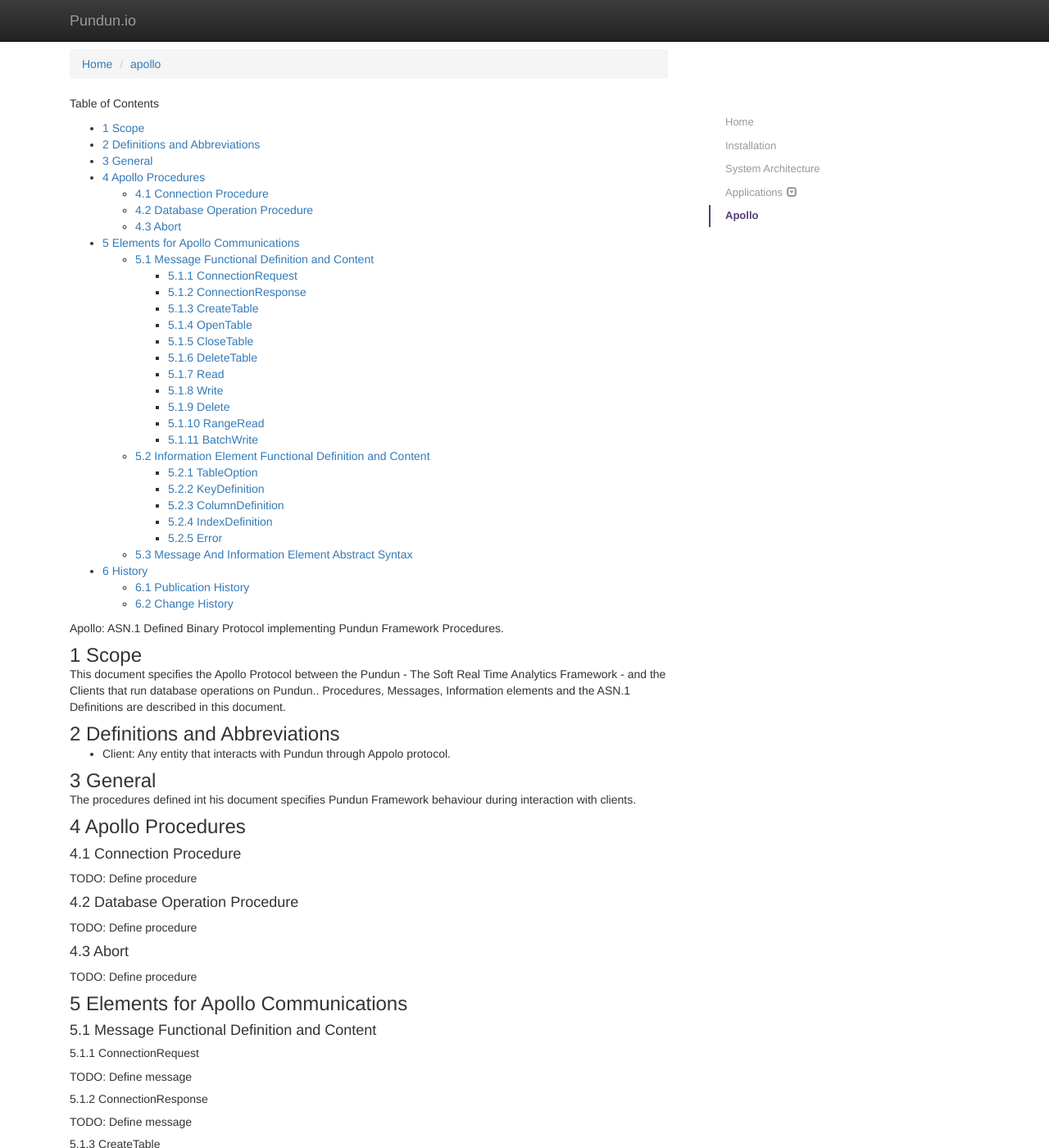
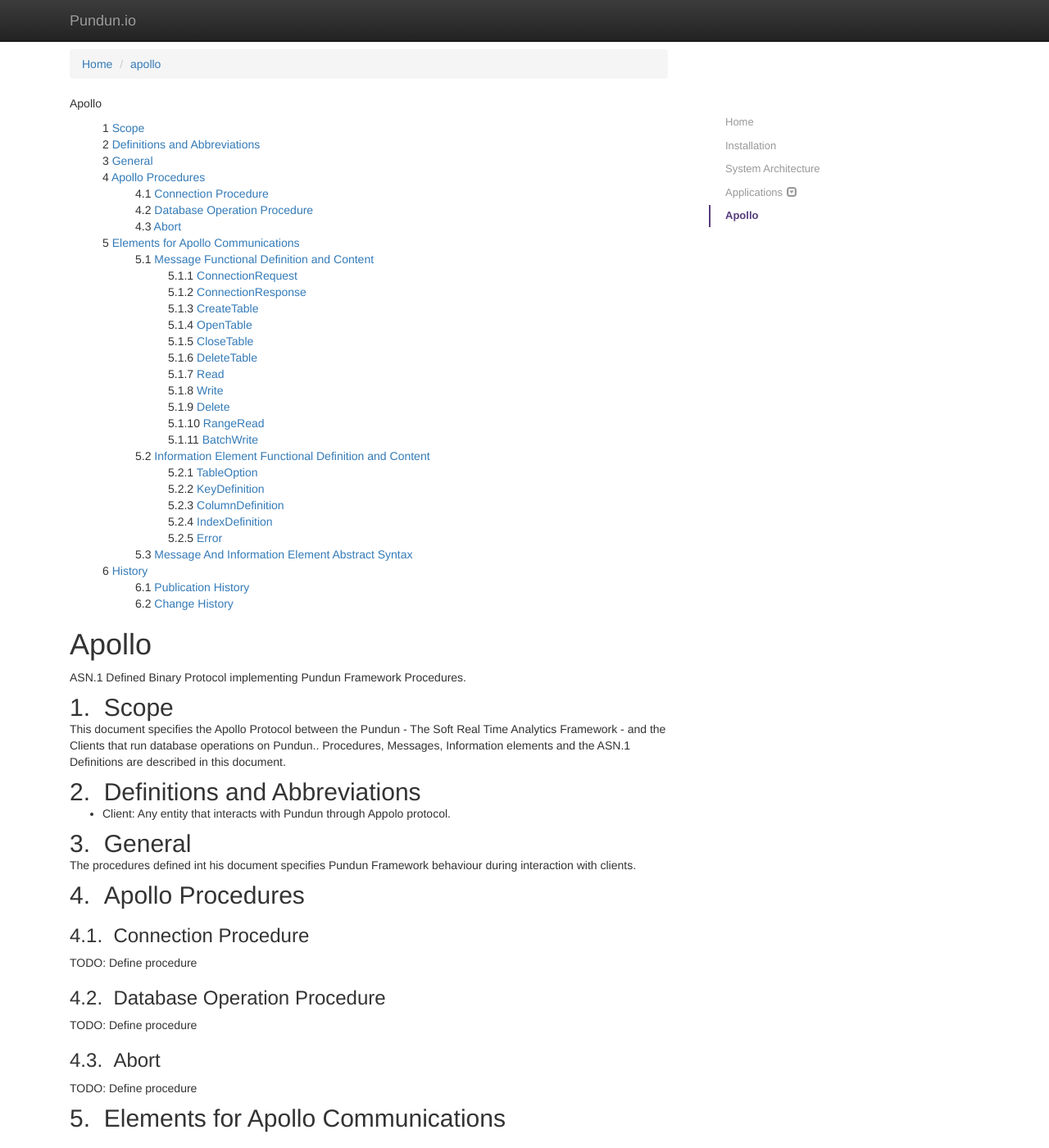
Before and after one commit to pundunlabs/pundunlabs.github.io, a Jekyll site: the page built from apollo/index.md, in a window 1280 px wide and 1400 px high. Shown: the whole window at 82% size. Built offline with Jekyll 4.4.1, drawn with Linux system fonts in a browser that asks for light colours; Markdown is read by kramdown in place of the engine named in the settings; some of the changed text lies outside the part shown.

Commit message:
Add auto generated TOC and Heading numbering
Remove fixed numbering from apollo/index.md headings

````diff
--- a/_includes/footer.html
+++ b/_includes/footer.html
@@ -6,7 +6,7 @@
 
 	<script type="text/javascript">
 	    $(document).ready(function() {
-
+		$( "h1" ).addClass( "countheads" );
 		$('#toc').toc();
 		$('body').scrollspy({
 		     target: '#sidebar'
--- a/_layouts/default.html
+++ b/_layouts/default.html
@@ -14,7 +14,7 @@
 	    {% endif %}
 
 	    {% assign previous="" %}
-		<ol class="breadcrumb">
+		<ul class="breadcrumb">
 		    <li><a href="/">Home</a></li>
 		{% for unused in (1..num_parts) %}
 		    {% capture first_word %}{{ url_parts | truncatewords:1 | remove:"..."}}{% endcapture %}
@@ -27,7 +27,7 @@
 
 		    {% capture url_parts %}{{ url_parts |remove_first:first_word }}{% endcapture %}
 		{% endfor %}
-		</ol>
+		</ul>
 	</div>
     {% endunless %}
     <!-- Breadcrumbs: -->
--- a/apollo/index.md
+++ b/apollo/index.md
@@ -4,49 +4,48 @@
 group: "navigation"
 order: "120"
 ---
+# Apollo
 
-Apollo: ASN.1 Defined Binary Protocol implementing Pundun Framework Procedures.
+ASN.1 Defined Binary Protocol implementing Pundun Framework Procedures.
 
-### 1 Scope
+## Scope
 This document specifies the Apollo Protocol between the Pundun - The Soft Real Time Analytics Framework - and the Clients that run database operations on Pundun..
 Procedures, Messages, Information elements and the ASN.1 Definitions are described in this document.
 
-### 2 Definitions and Abbreviations
+## Definitions and Abbreviations
 
 - Client: Any entity that interacts with Pundun through Appolo protocol.
 
-### 3 General
+## General
 The procedures defined int his document specifies Pundun Framework behaviour during interaction with clients.
-### 4 Apollo Procedures
+## Apollo Procedures
 
-#### 4.1 Connection Procedure
+### Connection Procedure
 
 TODO: Define procedure
 
-#### 4.2 Database Operation Procedure
+### Database Operation Procedure
 
 TODO: Define procedure
 
-#### 4.3 Abort
+### Abort
 
 TODO: Define procedure
 
 
-### 5 Elements for Apollo Communications
+## Elements for Apollo Communications
 
-#### 5.1 Message Functional Definition and Content
+### Message Functional Definition and Content
 
-##### 5.1.1 ConnectionRequest
+#### ConnectionRequest
 
 TODO: Define message
 
-
-##### 5.1.2 ConnectionResponse
+#### ConnectionResponse
 
 TODO: Define message
 
-
-##### 5.1.3 CreateTable
+#### CreateTable
 
 | IE Name | Precence | Range | Reference | Description |
 |:------- |:--------:|:-----:|:---------:|:-----------:|
@@ -56,32 +55,32 @@
 | Indexes | O | (1..maxNoOfIndexes) | 5.2 | List of FieldNames that compose the indexes of the table. |
 | TableOptions | M |  | 5.2 | List of TableOption. |
 
-##### 5.1.4 OpenTable
+#### OpenTable
 
 | IE Name | Precence | Range | Reference | Description |
 |:------- |:--------:|:-----:|:---------:|:-----------:|
 | TableName | M | | 5.2 | String representation of the database table name. |
 
-##### 5.1.5 CloseTable
+#### CloseTable
 
 | IE Name | Precence | Range | Reference | Description |
 |:------- |:--------:|:-----:|:---------:|:-----------:|
 | TableName | M | | 5.2 | String representation of the database table name. |
 
-##### 5.1.6 DeleteTable
+#### DeleteTable
 
 | IE Name | Precence | Range | Reference | Description |
 |:------- |:--------:|:-----:|:---------:|:-----------:|
 | TableName | M | | 5.2 | String representation of the database table name. |
 
-##### 5.1.7 Read
+#### Read
 
 | IE Name | Precence | Range | Reference | Description |
 |:------- |:--------:|:-----:|:---------:|:-----------:|
 | TableName | M | | 5.2 | String representation of the database table name. |
 | Key | M |  | 5.2 | The Key to be read from the Table. |
 
-##### 5.1.8 Write
+#### Write
 
 | IE Name | Precence | Range | Reference | Description |
 |:------- |:--------:|:-----:|:---------:|:-----------:|
@@ -89,14 +88,14 @@
 | Key | M |  | 5.2 | The Key to be written to the Table. |
 | Columns | M |  | 5.2 | The Columns to be written to the Table. |
 
-##### 5.1.9 Delete
+#### Delete
 
 | IE Name | Precence | Range | Reference | Description |
 |:------- |:--------:|:-----:|:---------:|:-----------:|
 | TableName | M | | 5.2 | String representation of the database table name. |
 | Key | M |  | 5.2 | The Key to be deleted from the Table. |
 
-##### 5.1.10 RangeRead
+#### RangeRead
 
 | IE Name | Precence | Range | Reference | Description |
 |:------- |:--------:|:-----:|:---------:|:-----------:|
@@ -104,7 +103,7 @@
 | KeyRange | M |  | 5.2 | The KeyRAnge to be read from the Table. |
 | Limit | M | | 5.2 | Maximum number of entries to be read from each local shard of the Table. |
 
-##### 5.1.11 BatchWrite
+#### BatchWrite
 
 | IE Name | Precence | Range | Reference | Description |
 |:------- |:--------:|:-----:|:---------:|:-----------:|
@@ -114,9 +113,9 @@
 
 Note that deletion of specified keys will be performed before writing the specified KVPs.
 
-#### 5.2 Information Element Functional Definition and Content
+### Information Element Functional Definition and Content
 
-##### 5.2.1 TableOption
+#### TableOption
 
 | IE Name | Precence | Range | Reference | Description |
 |:------- |:--------:|:-----:|:---------:|:-----------:|
@@ -125,16 +124,16 @@
 | > wrapped |  |  | 5.2 | Wrapper |
 | > backend |  |  | 5.2 | Backend |
 
-##### 5.2.2 KeyDefinition
+#### KeyDefinition
 
-##### 5.2.3 ColumnDefinition
+#### ColumnDefinition
 
-##### 5.2.4 IndexDefinition
+#### IndexDefinition
 
-##### 5.2.5 Error
+#### Error
 
 
-#### 5.3 Message And Information Element Abstract Syntax
+### Message And Information Element Abstract Syntax
 
 Below code block is a copy of APOLLO-PDU-Descriptions.asn1 file.
 
@@ -319,15 +318,15 @@
 
 ```
 
-### 6 History
+## History
 
-#### 6.1 Publication History
+### Publication History
 
 | Version | Date       | Note          |
 |:------- |:-----------|:--------------|
 | 0.1.0     | 2015-05-01 | Not published |
 
-#### 6.2 Change History
+### Change History
 
 | Date       | ChangeID | Comment   | Old Version | New Version |
 |:-----------|:---------|:----------|:------------|:------------|
--- a/css/bs-docs-sidebar.css
+++ b/css/bs-docs-sidebar.css
@@ -132,3 +132,78 @@
   margin-left:5px;
   cursor:pointer;
 }
+
+/* Make OL list with nested numbering in TOC*/
+ol { counter-reset: item }
+ol li { display: block }
+ol li:before { content: counters(item, ".") " "; counter-increment: item }
+
+/* Make Heading numbering
+/* Switch numbering on by adding class "countheads" to h1 */
+/* Prevent numbering for a single heading via class "nocount" */
+
+body {
+    counter-reset: h2counter;
+}
+
+h1 {
+    counter-reset: h2counter;
+}
+
+.countheads ~ h2:before {
+content: counter(h2counter) ".\0000a0\0000a0";
+	 counter-increment: h2counter;
+}
+
+h2.nocount:before {
+content: none;
+	 counter-increment: none;
+}
+h2 {
+    counter-reset: h3counter;
+}
+
+.countheads ~ h3:before {
+content: counter(h2counter) "." counter(h3counter) ".\0000a0\0000a0";
+	 counter-increment: h3counter;
+}
+h3.nocount:before {
+content: none;
+	 counter-increment: none;
+}
+h3 {
+    counter-reset: h4counter;
+}
+
+.countheads ~ h4:before {
+content: counter(h2counter) "." counter(h3counter) "." counter(h4counter) ".\0000a0\0000a0";
+	 counter-increment: h4counter;
+}
+h4.nocount:before {
+content: none;
+	 counter-increment: none;
+}
+h4 {
+        counter-reset: h5counter;
+}
+
+.countheads ~ h5:before {
+content: counter(h2counter) "." counter(h3counter) "." counter(h4counter) "." counter(h5counter) ".\0000a0\0000a0";
+	 counter-increment: h5counter;
+}
+h5.nocount:before {
+content: none;
+	 counter-increment: none;
+}
+h5 {
+        counter-reset: h6counter;
+}
+
+.countheads ~ h6:before {
+content: counter(h2counter) "." counter(h3counter) "." counter(h4counter) "." counter(h5counter) "." counter(h6counter) ".\0000a0\0000a0";
+	 counter-increment: h6counter;
+}
+h6.nocount:before {
+content: none;
+	 counter-increment: none;
+}
--- a/js/toc.js
+++ b/js/toc.js
@@ -25,10 +25,19 @@
   $.fn.toc = function(options) {
     var defaults = {
       noBackToTopLinks: false,
-      title: '<p>Table of Contents</p>',
+      //title: '<p>Table of Contents</p>',
+      title: function() {
+	    var h1html = $( "h1" ).html();
+	    if ( h1html ){
+		return '<p>' + $( "h1" ).html() + '</p>';
+	    }
+	    else {
+		return '<p>Table of Contents</p>';
+	    }
+	  },
       minimumHeaders: 2,
-      headers: 'h1, h2, h3, h4, h5, h6',
-      listType: 'ul', // values: [ol|ul]
+      headers: 'h2, h3, h4, h5, h6',
+      listType: 'ol', // values: [ol|ul]
       showEffect: 'none', // values: [show|slideDown|fadeIn|none]
       showSpeed: 0 //'slow' // set to 0 to deactivate effect
     },
@@ -69,7 +78,7 @@
 
     var level = get_level(headers[0]),
       this_level,
-      html = settings.title + " <"+settings.listType+">";
+      html = settings.title() + " <"+settings.listType+">";
     headers.on('click', function() {
       if (!settings.noBackToTopLinks) {
         window.location.hash = this.id;
````
